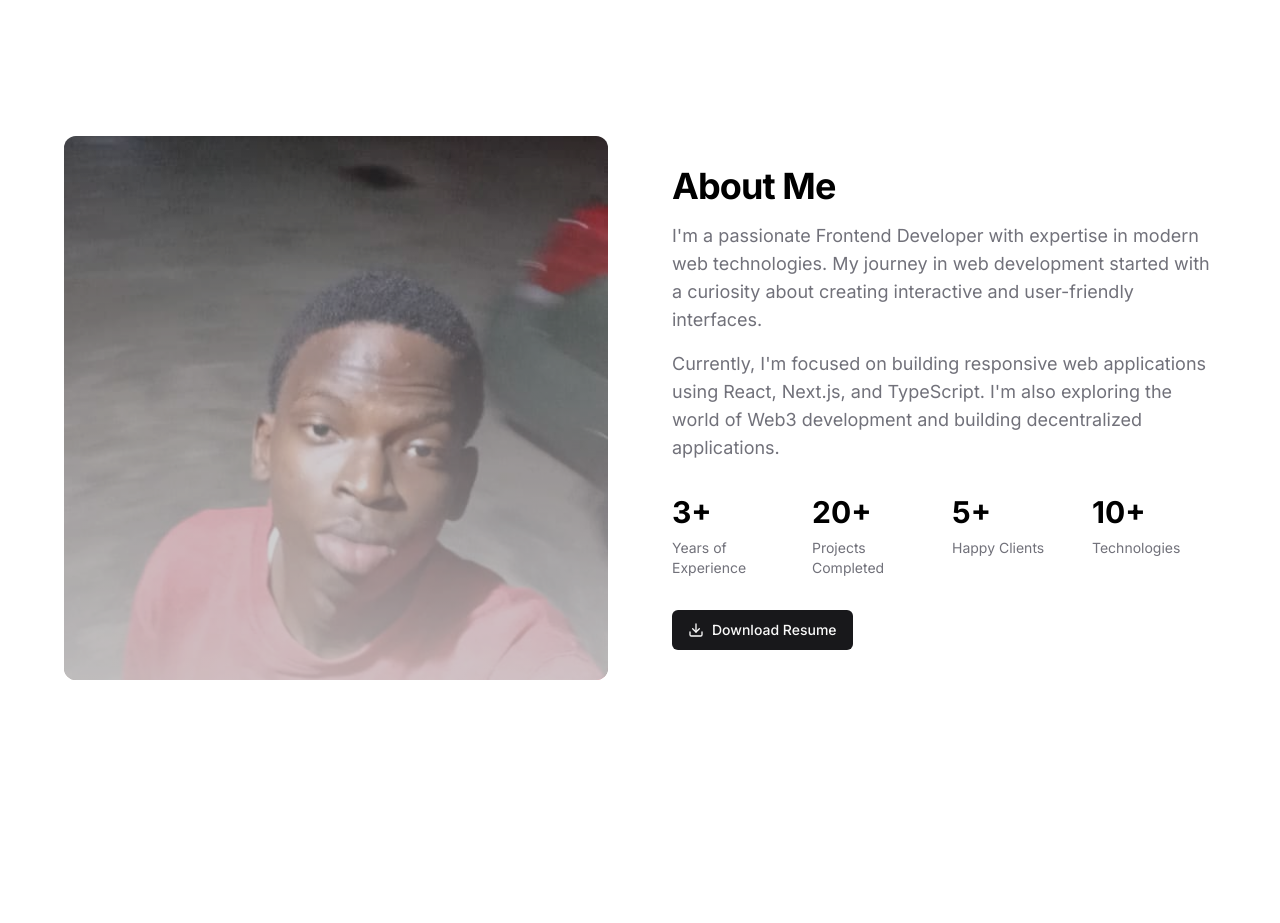
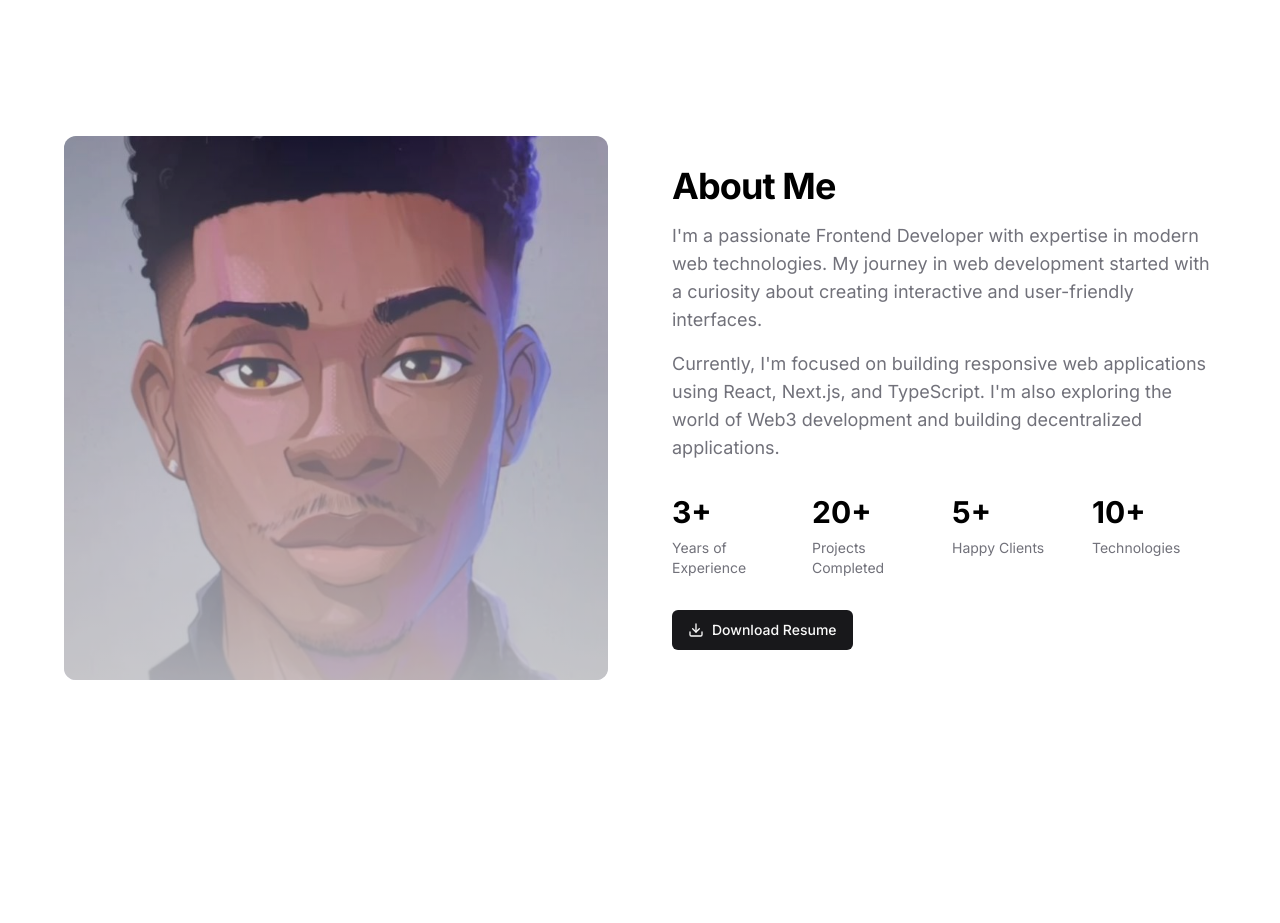
Before and after one commit to paul1029-ife/ifeoluwa-portfolio, a Next.js app: page / in a window 1280 px wide. Shown: the part 840-1763 px from the top of the page. Built offline with nearby package versions, Linux system fonts and the light colour scheme.

Commit message:
Add image to the about section.

```diff
--- a/components/about.tsx
+++ b/components/about.tsx
@@ -19,7 +19,7 @@ export function AboutSection() {
             className="relative aspect-square overflow-hidden rounded-xl"
           >
             <Image
-              src="/myimg.jpeg"
+              src="/person.jpg"
               alt="Profile"
               fill
               className="object-cover"
```
Also changed, not shown: public/person.jpg (added).
